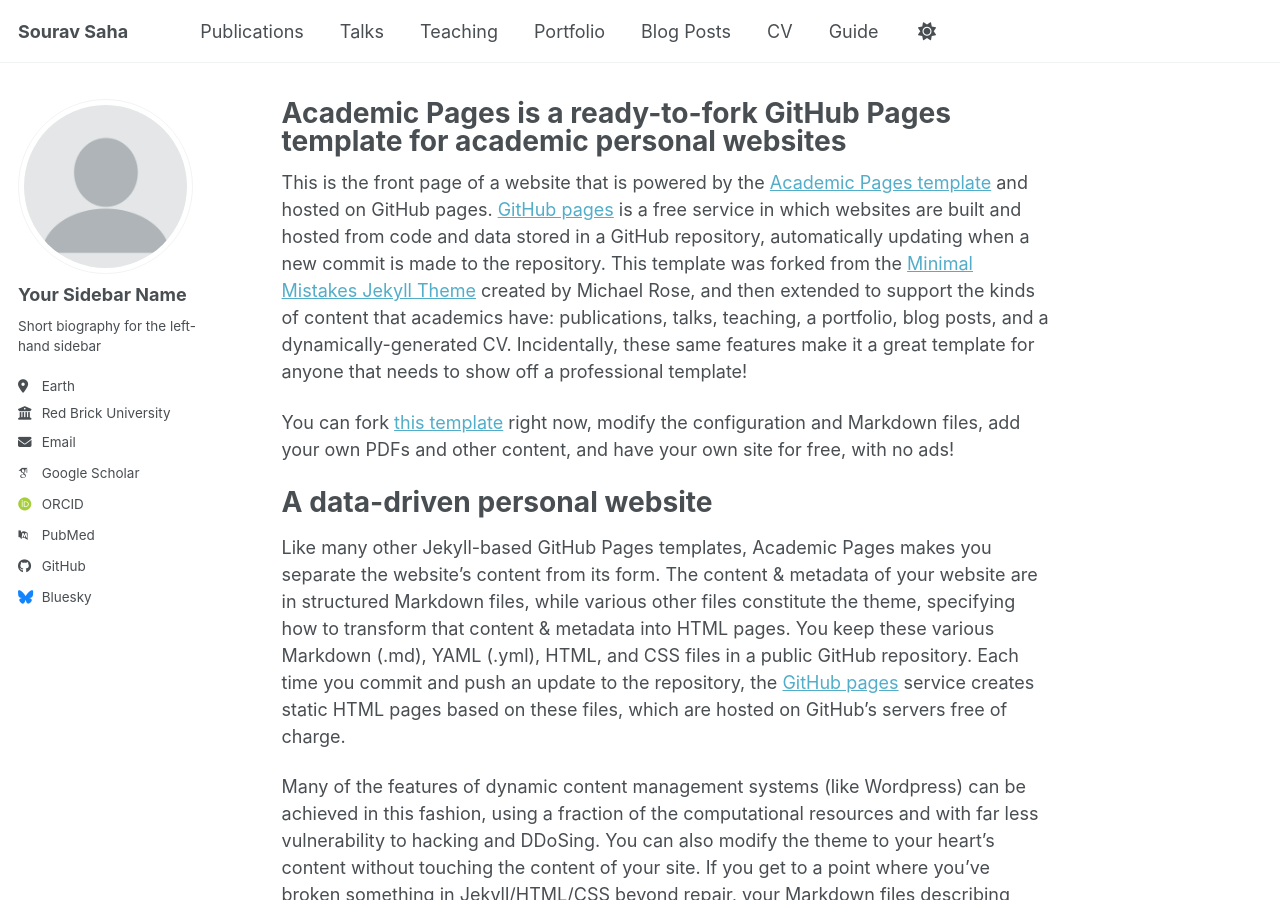
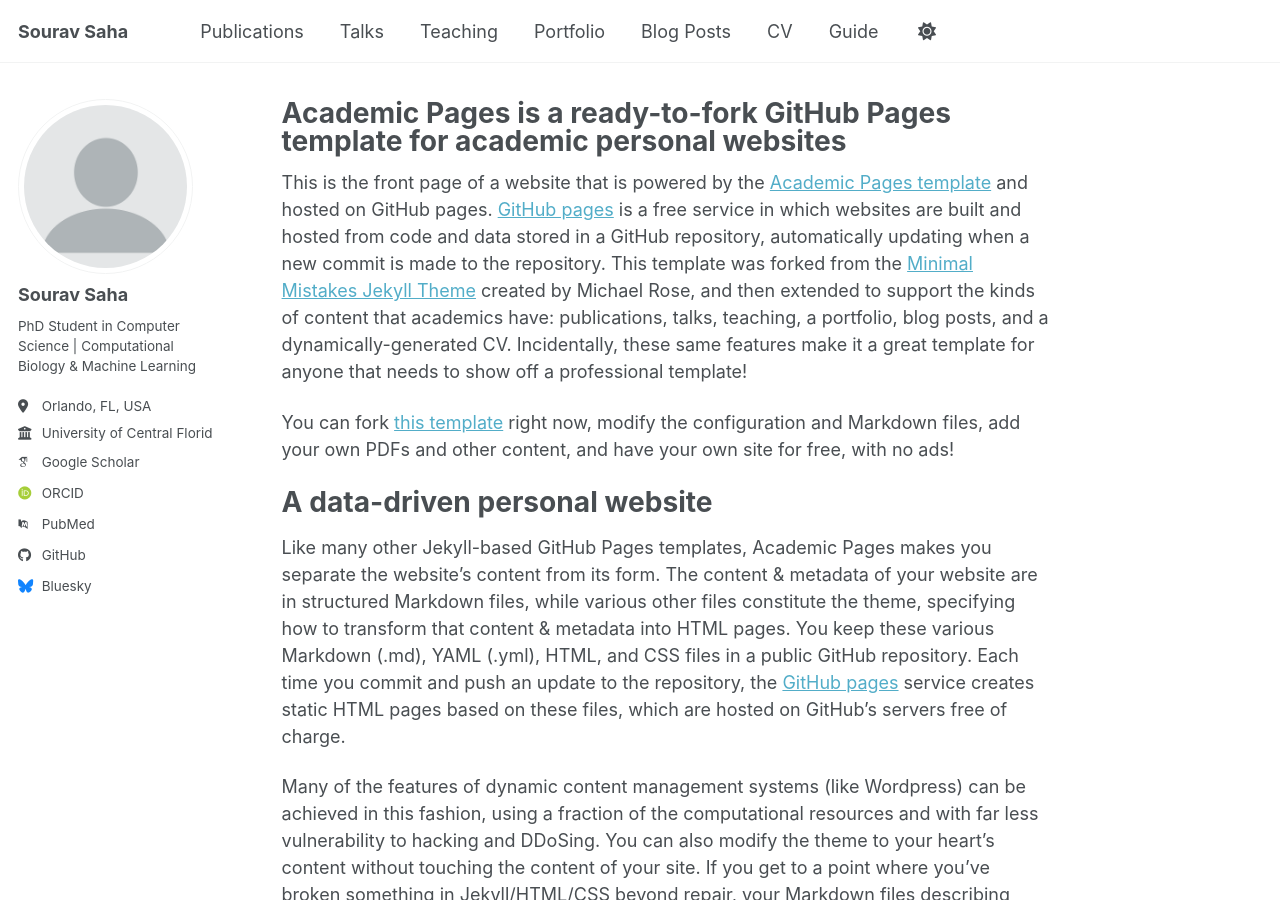
Before and after one commit to bracealround/bracealround.github.io, a Jekyll site: the page built from _pages/about.md, in a window 1280 px wide and 900 px high. Built offline with Jekyll 4.4.1, drawn with Linux system fonts in a browser that asks for light colours; some web fonts are replaced; a script bundle is joined from its source files by our own code; library files that are not in the unit come from our copies.

Commit message:
Update _config.yml

```diff
--- a/_config.yml
+++ b/_config.yml
@@ -22,15 +22,14 @@
 #               If a field is blank the icon and link will not appear, otherwise it will be shown.
 #               Additional customization can be done by editing /_includes/author-profile.html
 author:
-  # Biographic information
   avatar           : "profile.png"
-  name             : "Your Sidebar Name"
+  name             : "Sourav Saha"
   pronouns         : # example: "she/her"
-  bio              : "Short biography for the left-hand sidebar"
-  location         : "Earth"
-  employer         : "Red Brick University"
+  bio              : "PhD Student in Computer Science | Computational Biology & Machine Learning"
+  location         : "Orlando, FL, USA"
+  employer         : "University of Central Florida"
   uri              : # URL
-  email            : "none@example.org"
+  email            : # Add your email here
 
   # Academic websites
   academia         : # URL
```
